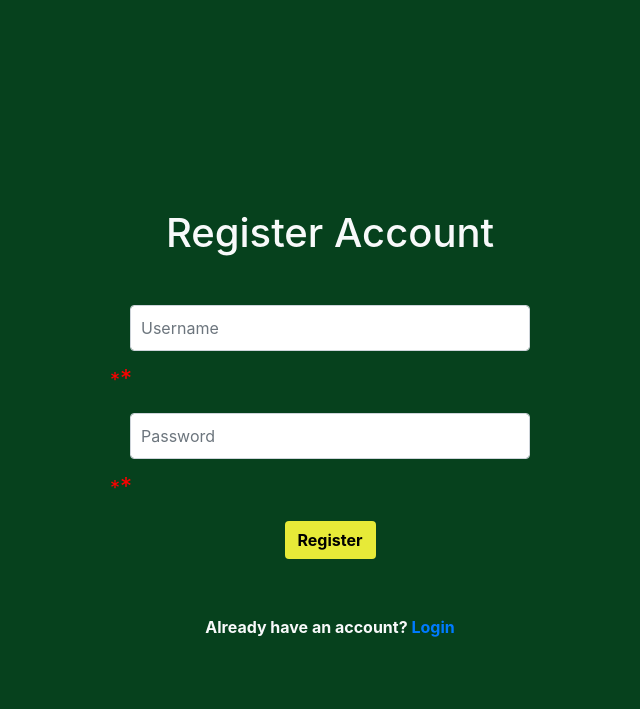
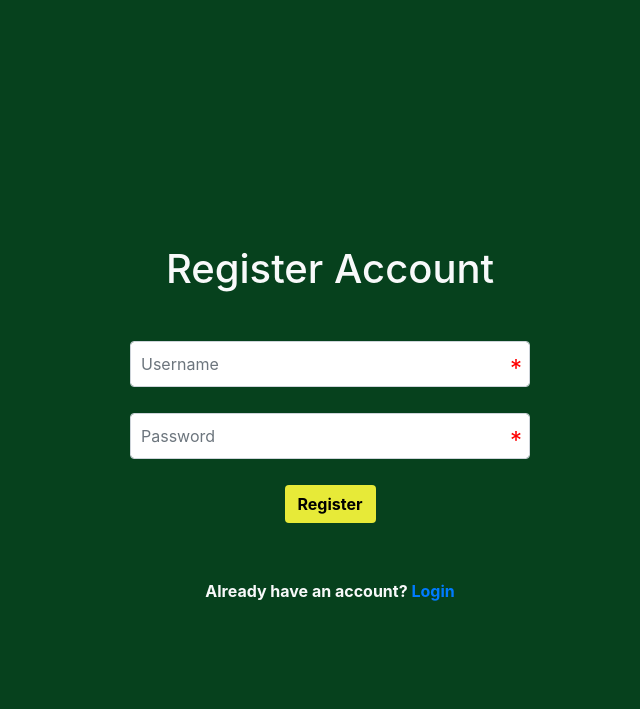
Before and after one commit to Dhruv-Panicker/ExcelGuard, a Flask app: page /register in a window 1280 px wide. Shown: the part 56-765 px from the top of the page, without its empty margins (310-950 px from the left). Run offline with Flask 3, Linux system fonts and the light colour scheme; some libraries are stand-ins or nearby versions.

Commit message:
bug: adjusting alignment of red asteriks on register page

```diff
--- a/templates/register.html
+++ b/templates/register.html
@@ -19,14 +19,18 @@
     <form method="POST" action="">
       {{ form.hidden_tag() }}
       <div class="form-group">
-        {{ form.username.label(class="sr-only") }}
-        {{ form.username(class="form-control", placeholder="Username") }}
-        <span class="asterisk">*</span>
+        <div class="form-inline">
+          {{ form.username.label(class="sr-only") }}
+          {{ form.username(class="form-control col-12", placeholder="Username") }}
+          <span class="asterisk"></span>
+        </div>
       </div>
       <div class="form-group">
-        {{ form.password.label(class="sr-only") }}
-        {{ form.password(class="form-control", placeholder="Password") }}
-        <span class="asterisk">*</span>
+        <div class="form-inline">
+          {{ form.password.label(class="sr-only") }}
+          {{ form.password(class="form-control col-12", placeholder="Password") }}
+          <span class="asterisk"></span>
+        </div>
       </div>
       <div class="text-center">
         <button type="submit" class="btn bg-yellow"><strong>Register  <span class="fas fa-arrow-right"></span></strong></button>
```
